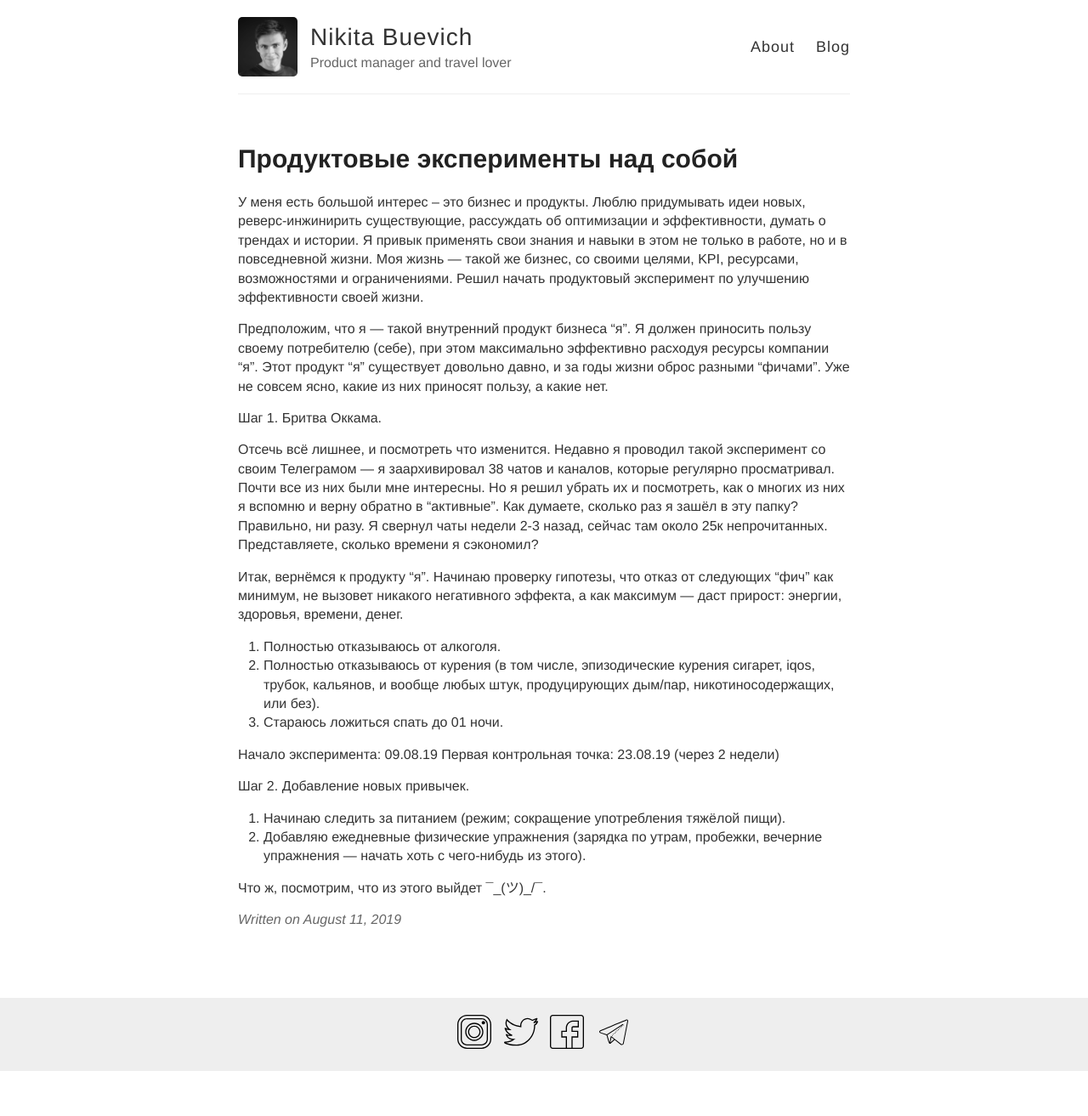
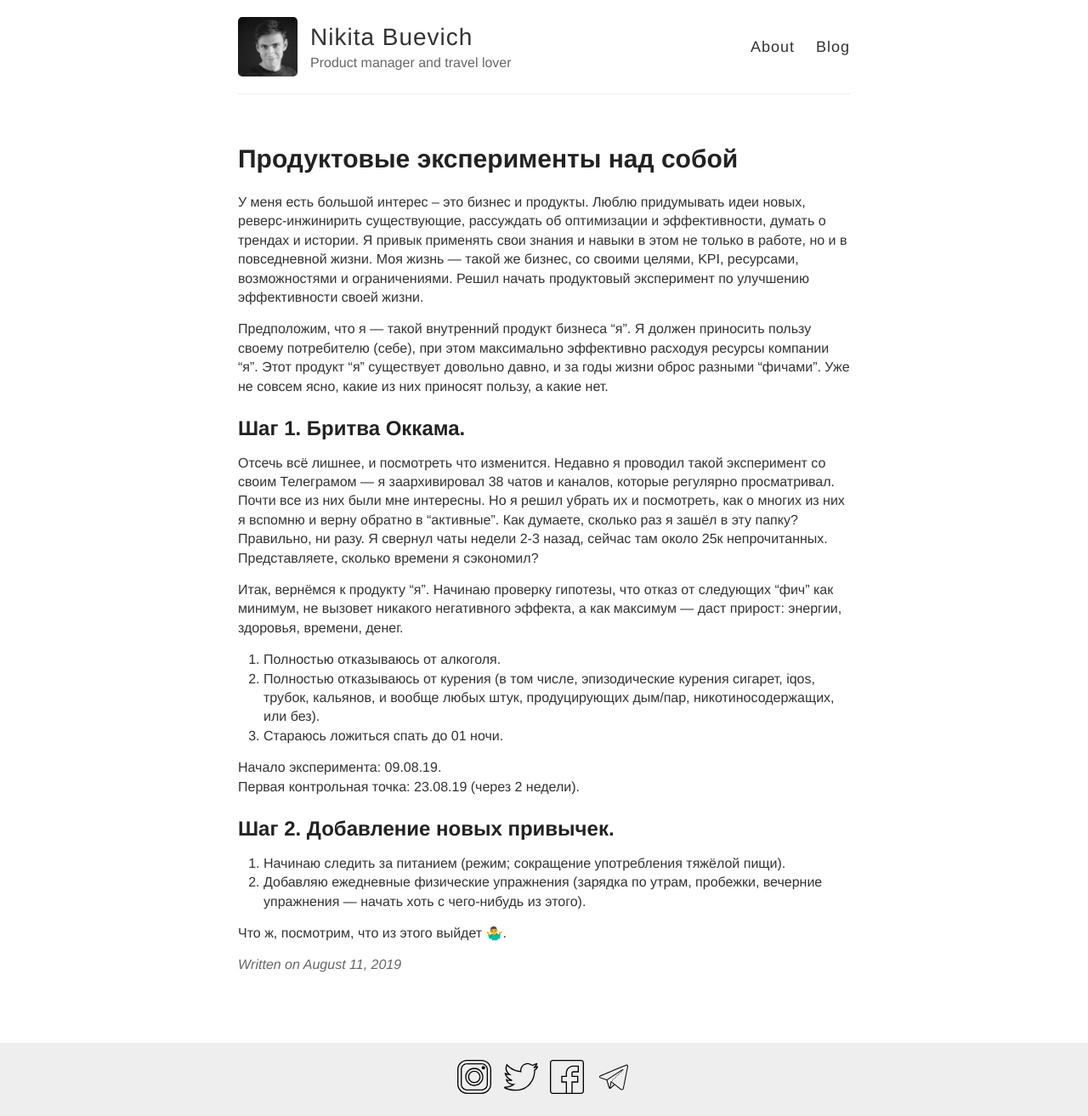
Before and after one commit to sombro/nbuevich.com, a Jekyll site: the page built from blog/_posts/2019-8-11-self-product-experiment.md, in a window 1280 px wide. Shown: the whole page at 85% size. Built offline with Jekyll 4.4.1, drawn with Linux system fonts in a browser that asks for light colours; comment, search, counter and statistics services are not loaded; before the commit the page ends 1260 px from its top, so only the background shows below that.

Commit message:
small text fix

```diff
--- a/blog/_posts/2019-8-11-self-product-experiment.md
+++ b/blog/_posts/2019-8-11-self-product-experiment.md
@@ -10,7 +10,7 @@ tags: [lifestyle, philosophy, product, business]
 
 Предположим, что я — такой внутренний продукт бизнеса “я”. Я должен приносить пользу своему потребителю (себе), при этом максимально эффективно расходуя ресурсы компании “я”. Этот продукт “я” существует довольно давно, и за годы жизни оброс разными “фичами”. Уже не совсем ясно, какие из них приносят пользу, а какие нет.
 
-Шаг 1. Бритва Оккама.
+## Шаг 1. Бритва Оккама. ##
 
 Отсечь всё лишнее, и посмотреть что изменится. Недавно я проводил такой эксперимент со своим Телеграмом — я заархивировал 38 чатов и каналов, которые регулярно просматривал. Почти все из них были мне интересны. Но я решил убрать их и посмотреть, как о многих из них я вспомню и верну обратно в “активные”. Как думаете, сколько раз я зашёл в эту папку? Правильно, ни разу. Я свернул чаты недели 2-3 назад, сейчас там около 25к непрочитанных. Представляете, сколько времени я сэкономил?
 
@@ -22,14 +22,14 @@ tags: [lifestyle, philosophy, product, business]
     <li>Стараюсь ложиться спать до 01 ночи.</li>
 </ol>
 
-Начало эксперимента: 09.08.19
-Первая контрольная точка: 23.08.19 (через 2 недели)
+Начало эксперимента: 09.08.19.
+Первая контрольная точка: 23.08.19 (через 2 недели).
 
-Шаг 2. Добавление новых привычек.
+## Шаг 2. Добавление новых привычек. ##
 
 <ol>
     <li>Начинаю следить за питанием (режим; сокращение употребления тяжёлой пищи).</li>
     <li>Добавляю ежедневные физические упражнения (зарядка по утрам, пробежки, вечерние упражнения — начать хоть с чего-нибудь из этого).</li>
 </ol>
 
-Что ж, посмотрим, что из этого выйдет ¯\_(ツ)_/¯.
+Что ж, посмотрим, что из этого выйдет 🤷‍♂️.
```
